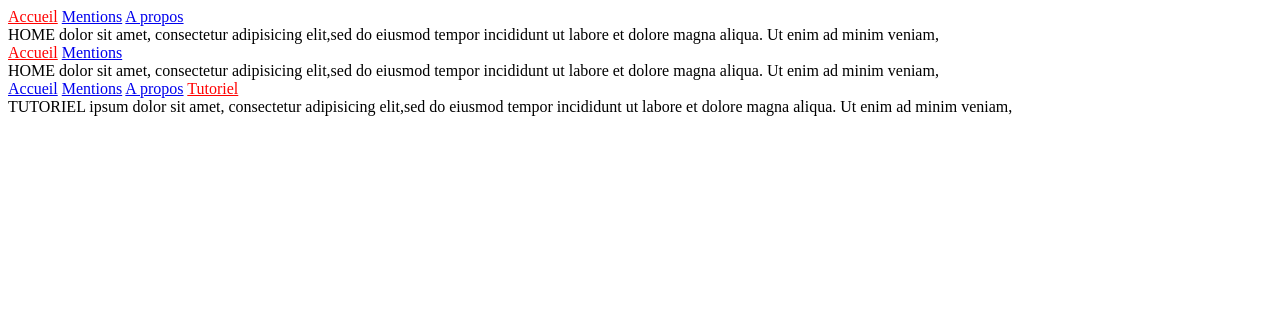
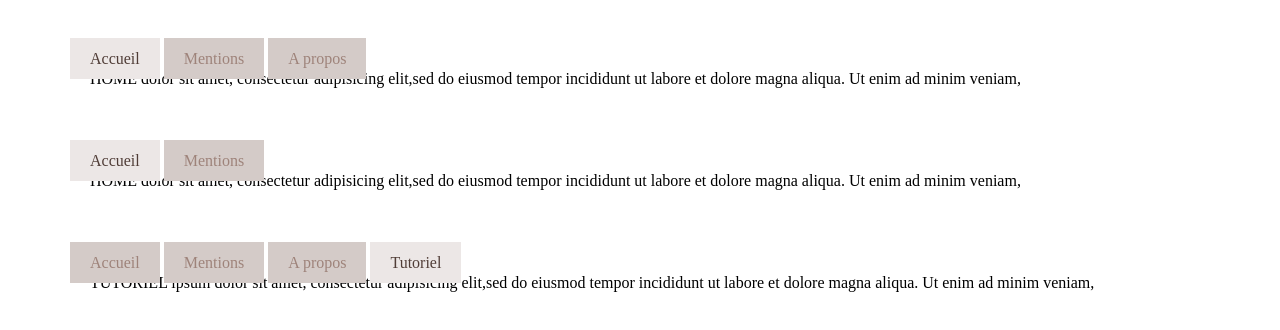
Before and after one commit to RIBAMA/ongletjavascript, a plain HTML site: page index.html in a window 1280 px wide. Drawn offline with Linux system fonts and the light colour scheme.

Commit message:
Enfin un css digne de ce nom!!! :)

```diff
--- a/index.html
+++ b/index.html
@@ -6,6 +6,7 @@
     <title></title>
   </head>
   <body>
+    <div class="bodyBox">
 
           <div class="parentContainerTab">
             <nav class="tabs">
@@ -69,6 +70,7 @@
               tempor incididunt ut labore et dolore magna aliqua. Ut enim ad minim veniam,
             </div>
           </div>
+    </div>
 
     <script type="text/javascript" src="app.js">
 
--- a/master.css
+++ b/master.css
@@ -1,3 +1,30 @@
-.active{
-  color: red;
+*{
+  font-size: 16px;
 }
+.bodyBox{
+  padding: 40px 60px 0;
+}
+.tabs a{
+    text-decoration: none;
+    color: #9e837a;
+    padding: 12px 20px;
+    background-color: #d4cbc8;
+}
+.tabs a:hover, .tabs .active{
+    text-decoration: none;
+    color: #503d37;
+    padding: 12px 20px;
+    background-color: #ece7e6;
+    transform: scale(3);
+}
+.tabs{
+  position: absolute;
+}
+.containtTab{
+  padding: 20px;
+}
+.parentContainerTab{
+  margin: 0 0 40px;
+  padding: 2px;
+  position: relative;
+}
```
Lines whose indentation alone changed are shown as unchanged.
